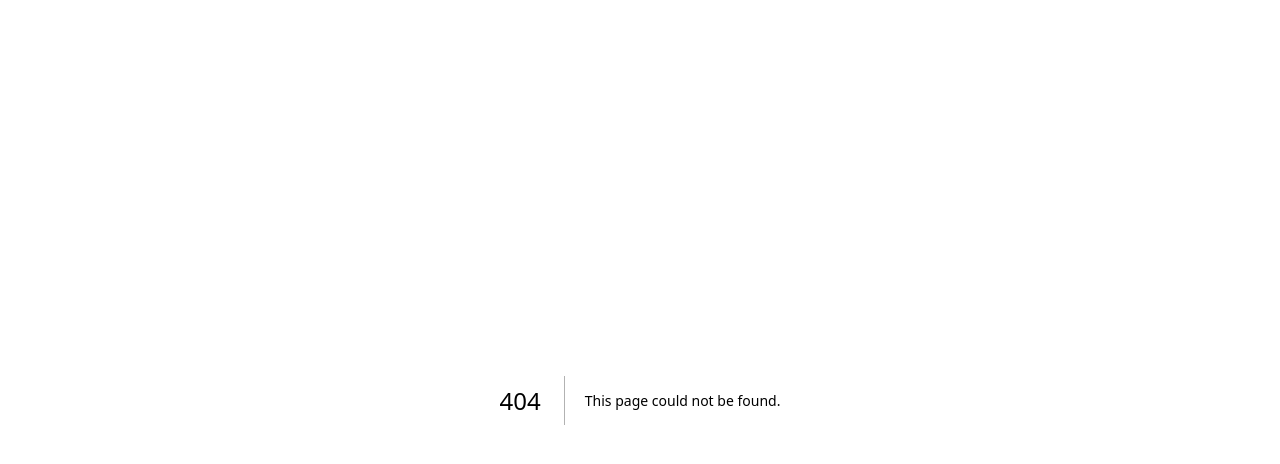
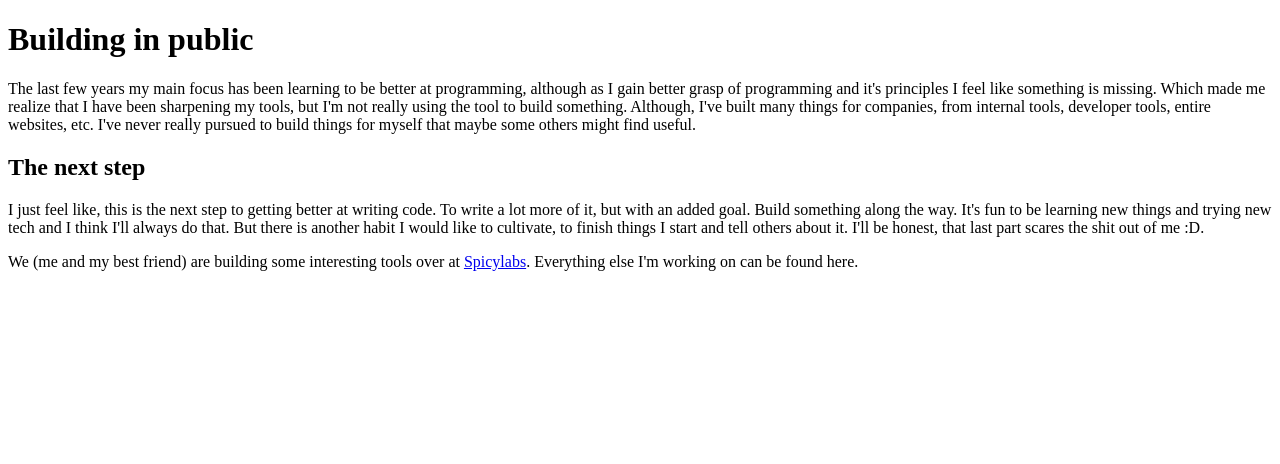
Before and after one commit to Cijin/seagin, a Next.js app: page /buildpublic in a window 1280 px wide. Before the commit this address had no page. Shown: the top 464 px of the page. Built offline with nearby package versions, Linux system fonts and the light colour scheme.

Commit message:
start first post on build in public

```diff
--- a/pages/_meta.json
+++ b/pages/_meta.json
@@ -2,6 +2,7 @@
   "index": "Who am I?",
   "2023": "2023",
   "projects": "Projects",
+  "buildPublic": "Build in Public",
   "notesToSelf": "Notes to Self",
   "readingList": "Reading List",
   "contact": "Contact"
--- /dev/null
+++ b/pages/buildpublic/_meta.json
@@ -0,0 +1,4 @@
+{
+  "index": "Intro",
+  "ioIgnition": "Io Ignition"
+}
--- /dev/null
+++ b/pages/buildpublic/index.mdx
@@ -0,0 +1,19 @@
+# Building in public
+
+The last few years my main focus has been learning to be better at programming, although
+as I gain better grasp of programming and it's principles I feel like something is missing.
+Which made me realize that I have been sharpening my tools, but I'm not really using the tool
+to build something. Although, I've built many things for companies, from internal tools,
+developer tools, entire websites, etc. I've never really pursued to build things for myself
+that maybe some others might find useful.
+
+## The next step
+
+I just feel like, this is the next step to getting better at writing code. To write a
+lot more of it, but with an added goal. Build something along the way. It's fun to be
+learning new things and trying new tech and I think I'll always do that. But there is
+another habit I would like to cultivate, to finish things I start and tell others about it.
+I'll be honest, that last part scares the shit out of me :D.
+
+We (me and my best friend) are building some interesting tools over at [Spicylabs](https://spicylabs.co/). Everything
+else I'm working on can be found here.
--- a/pages/index.mdx
+++ b/pages/index.mdx
@@ -1,6 +1,6 @@
 # Hey
 
-My name is Cijin Cherian. I am from India, living in Thailand for the past few years.
+My name is Cijin Cherian. I have been living in Thailand for the past few years.
 
 I'm a software developer by profession. I've been writing code for about 4 years now. I mostly write
 code in `Go` and `Typescript`. The last year I was working on creating a typescript developer tool around
@@ -45,3 +45,5 @@ At the time of writing this, I'm following along the [interpreter book](https://
 #### Projects
 
 These are open source projects I manintain & products I've created.
+
+22 Nov 2023: Working on IoIgnition
```
Also changed, not shown: pages/2023/index.mdx (+7 -0 lines), pages/buildpublic/ioIgnition/script.mdx (added, +11 -0 lines).
